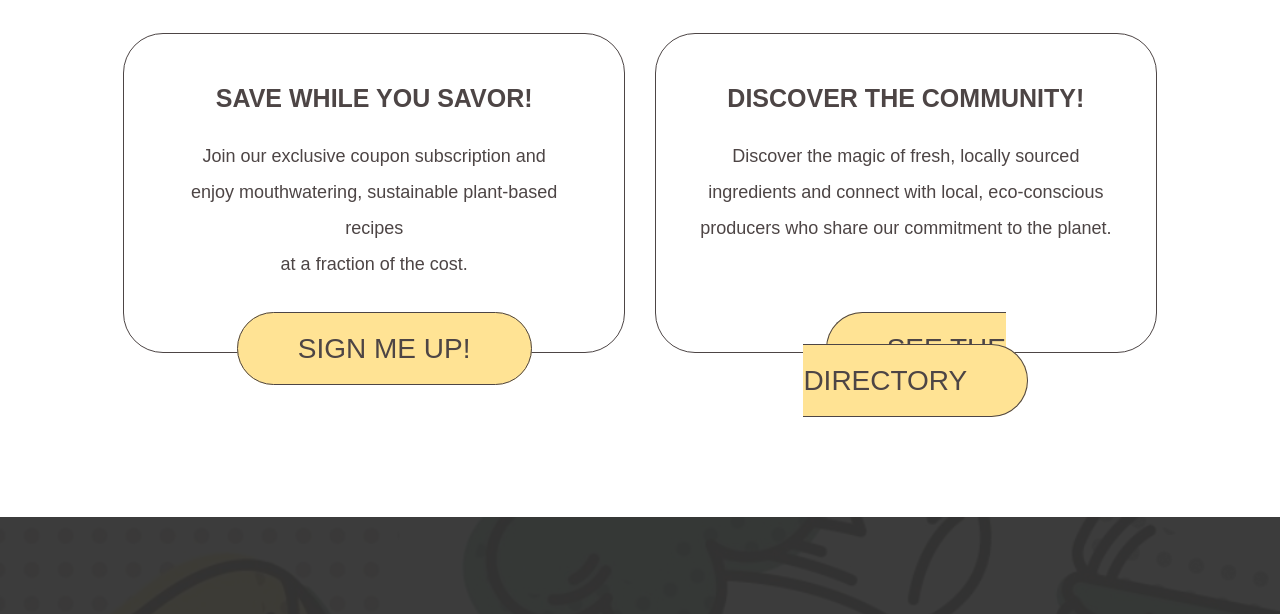
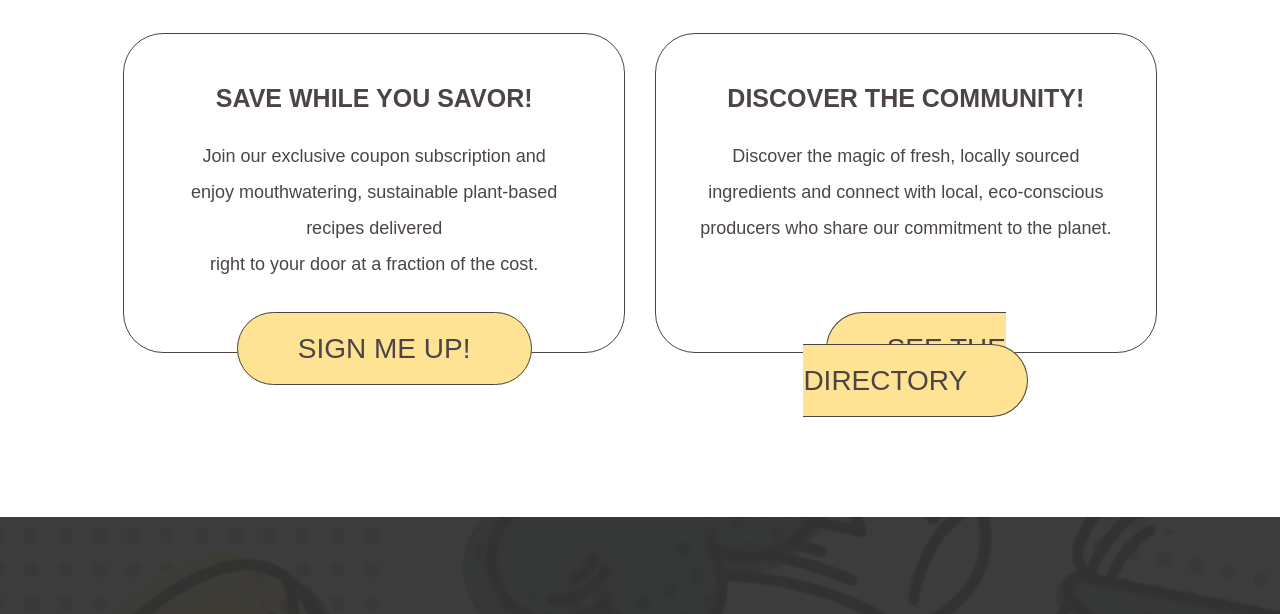
Before and after one commit to ValpzX/Open_Source_Hackfest, a plain HTML site: page index.html in a window 1280 px wide. Shown: the part 3140-3754 px from the top of the page. Drawn offline with Linux system fonts and the light colour scheme; a web font is replaced by a local one.

Commit message:
Updating the text content

```diff
--- a/index.html
+++ b/index.html
@@ -118,7 +118,8 @@
             <article class="l-col-start-2 l-col-end-7 box-center services-con">
                 <div class="box-center">
                     <h3 class="olivita">SAVE WHILE YOU SAVOR!</h3>
-                    <p class="txt-spacer">Join our exclusive coupon subscription and<br> enjoy mouthwatering, sustainable plant-based recipes<br> at a fraction of the cost.</p>
+                    <p class="txt-spacer">Join our exclusive coupon subscription and<br> enjoy mouthwatering, sustainable plant-based recipes delivered<br> right to
+                        your door at a fraction of the cost.</p>
                 </div>
             </article>
 
```
